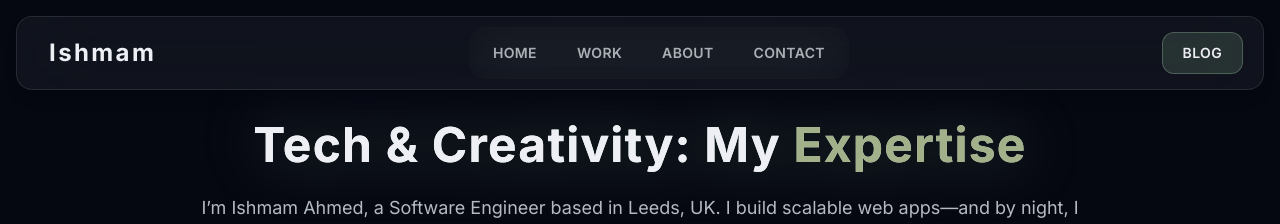
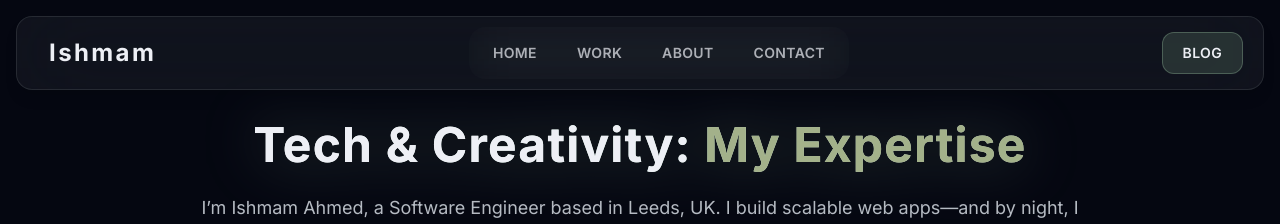
Before and after one commit to IshmamDC217/IshmamAhmed, a Next.js app: page /about in a window 1280 px wide. Shown: the top 224 px of the page. Built offline with nearby package versions, Linux system fonts and the light colour scheme.

Commit message:
Fix text color so 'One' is included in sage green accent

```diff
--- a/components/ui/TextGenerateEffect.tsx
+++ b/components/ui/TextGenerateEffect.tsx
@@ -33,7 +33,7 @@ export const TextGenerateEffect = ({
             <motion.span
               key={word + idx}
               // Applying the theme: if index is greater than 3, color will be purple (#CBACF9)
-              className={` ${idx > 3 ? "text-[#a3b18a]" : "text-white"
+              className={` ${idx >= 3 ? "text-[#a3b18a]" : "text-white"
                 } opacity-0`}
             >
               {word}{" "}
```
